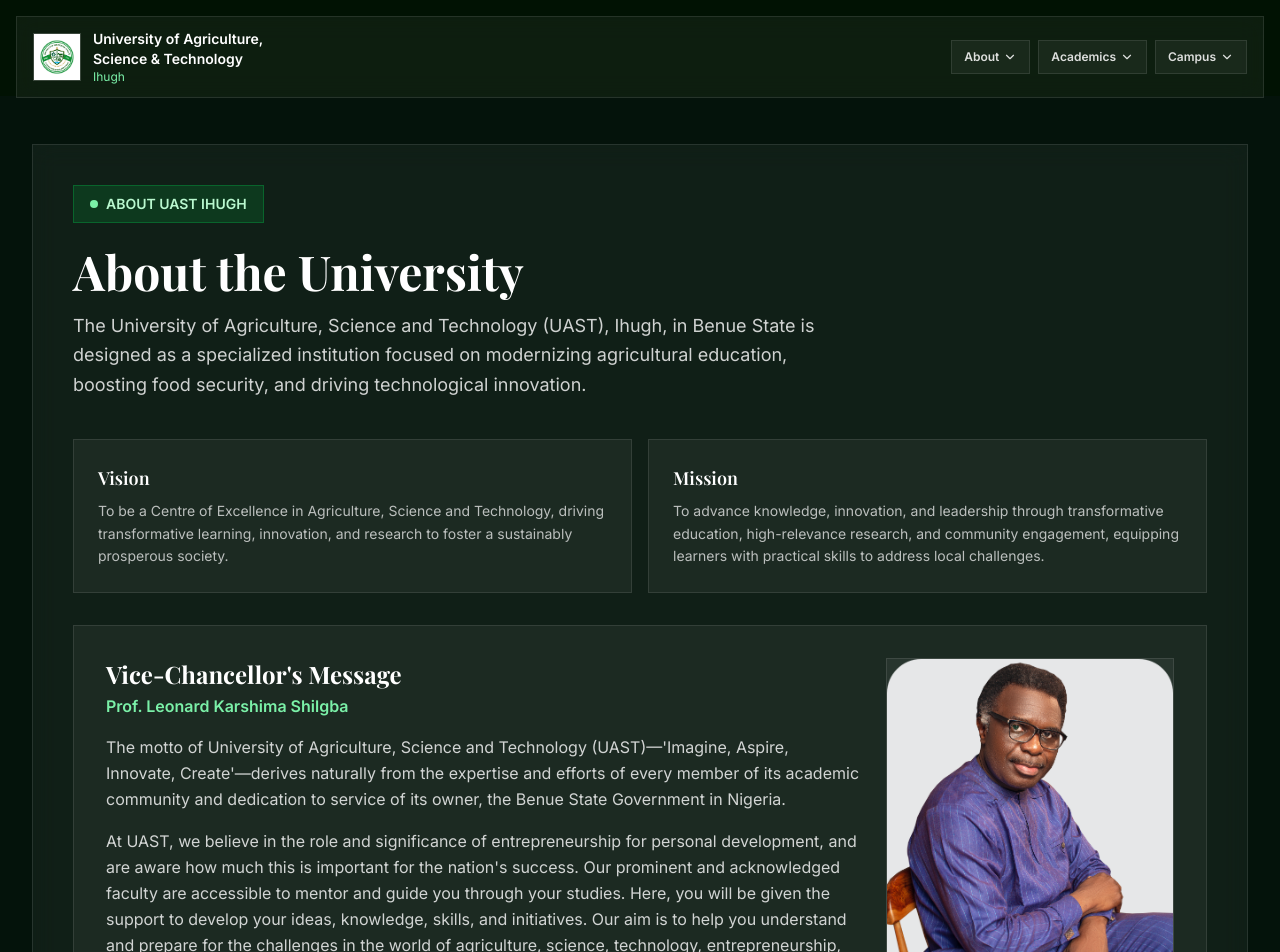
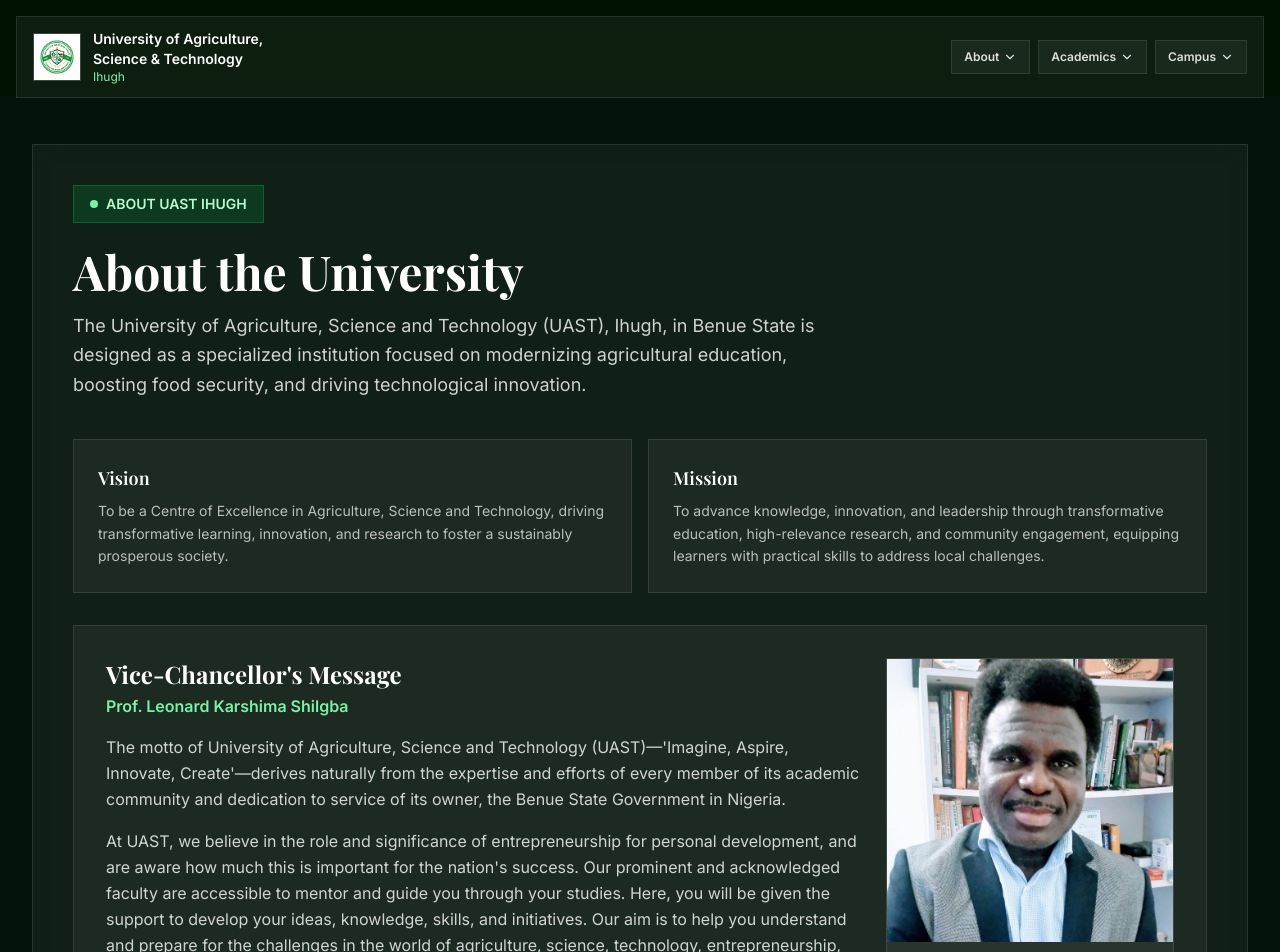
Before and after one commit to SoldierofGod-8/Uni-Website, a Next.js app in the folder uast-university-website/: page /Uni-Website/about in a window 1280 px wide. Shown: the top 952 px of the page. Built offline with nearby package versions, Linux system fonts and the light colour scheme.

Commit message:
Replace VC image with new Vice-Chancellor.jpeg

```diff
--- a/uast-university-website/src/app/about/page.tsx
+++ b/uast-university-website/src/app/about/page.tsx
@@ -130,7 +130,7 @@
               <div className="flex-shrink-0 w-full md:w-64 lg:w-72">
                 <div className="rounded-[10px] border border-white/10 bg-white/5 overflow-hidden">
                   <img
-                    src="/Uni-Website/Vice_Chancellor.png"
+                    src="/Uni-Website/Vice-Chancellor.jpeg"
                     alt="Prof. Leonard Karshima Shilgba, Vice-Chancellor of UAST Ihugh"
                     className="w-full h-auto object-cover"
                   />
--- a/uast-university-website/src/app/page.tsx
+++ b/uast-university-website/src/app/page.tsx
@@ -186,7 +186,7 @@
             <div className="flex-shrink-0 w-full md:w-56 lg:w-64">
               <div className="rounded-[10px] border border-white/10 bg-white/5 overflow-hidden">
                 <img
-                  src="/Uni-Website/Vice_Chancellor.png"
+                  src="/Uni-Website/Vice-Chancellor.jpeg"
                   alt="Prof. Leonard Karshima Shilgba, Vice-Chancellor of UAST Ihugh"
                   className="w-full h-auto object-cover"
                 />
```
Also changed, not shown: uast-university-website/public/Vice-Chancellor.jpeg (added).
